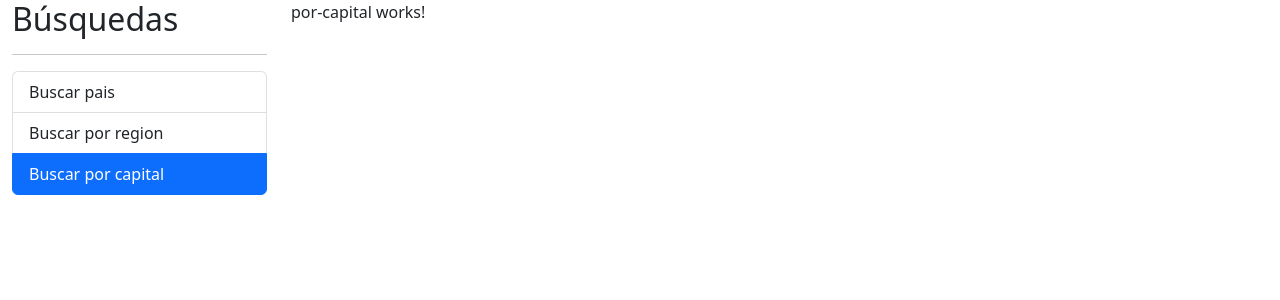
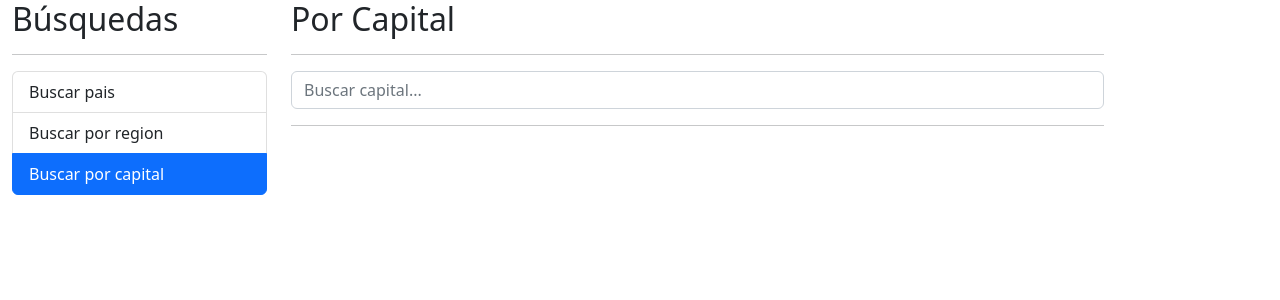
Before and after one commit to christian-lm/ng-paises-app, an Angular app: page /capital in a window 1280 px wide. Shown: the top 300 px of the page. Built offline with nearby package versions, Linux system fonts and the light colour scheme.

Commit message:
- Se implementa la pantalla de buscar por capital - Se configura el placeholder para que sea dinamico

```diff
--- a/src/app/paises/components/pais-input/pais-input.component.html
+++ b/src/app/paises/components/pais-input/pais-input.component.html
@@ -1,7 +1,7 @@
 <form autocomplete="off" (ngSubmit)="buscar()">
   <input type="text"
          name="termino"
-         placeholder="Buscar pais..."
+         [placeholder]="placeholder"
          class="form-control"
          [(ngModel)]="termino"
          (input)="teclaPresionada()">
--- a/src/app/paises/components/pais-input/pais-input.component.ts
+++ b/src/app/paises/components/pais-input/pais-input.component.ts
@@ -1,4 +1,4 @@
-import {Component, EventEmitter, OnInit, Output} from '@angular/core';
+import {Component, EventEmitter, Input, OnInit, Output} from '@angular/core';
 import {debounceTime, Subject} from "rxjs";
 
 @Component({
@@ -13,6 +13,7 @@ export class PaisInputComponent implements OnInit {
   debouncer: Subject<string> = new Subject<string>();
 
   termino: string = '';
+  @Input() placeholder: string = '';
 
   // Se dispara solo cuando se crea el componente
   ngOnInit(): void {
--- a/src/app/paises/components/pais-tabla/pais-tabla.component.html
+++ b/src/app/paises/components/pais-tabla/pais-tabla.component.html
@@ -4,6 +4,7 @@
     <th>#</th>
     <th>Bandera</th>
     <th>Nombre</th>
+    <th>Capital</th>
     <th>Población</th>
   </tr>
   </thead>
@@ -12,6 +13,7 @@
     <td>{{i + 1}}</td>
     <td><img class="small-flag" [src]="pais.flags.png" alt="pais"></td>
     <td>{{pais.name.common}}</td>
+    <td>{{pais.capital}}</td>
     <td>{{pais.population | number}}</td>
     <td><a [routerLink]="['/pais', pais.cca2]">Ver...</a></td>
   </tr>
--- a/src/app/paises/pages/por-capital/por-capital.component.html
+++ b/src/app/paises/pages/por-capital/por-capital.component.html
@@ -1 +1,20 @@
-<p>por-capital works!</p>
+<h2>Por Capital</h2>
+<hr>
+
+<div class="row">
+  <div class="col">
+    <app-pais-input (onEnter)="buscar($event)"
+                    [placeholder]="placeholder">
+    </app-pais-input>
+  </div>
+</div>
+
+<hr>
+
+<div class="alert alert-danger" *ngIf="hayError">No se encontró nada con el termino {{termino}}</div>
+
+<div *ngIf="paises.length > 0" class="row">
+  <div class="col">
+    <app-pais-tabla [paises]="paises"></app-pais-tabla>
+  </div>
+</div>
--- a/src/app/paises/pages/por-capital/por-capital.component.ts
+++ b/src/app/paises/pages/por-capital/por-capital.component.ts
@@ -1,15 +1,39 @@
-import {Component, OnInit} from '@angular/core';
+import {Component} from '@angular/core';
+import {PaisService} from "../../services/pais.service";
+import {Pais} from "../../interfaces/pais.interface";
 
 @Component({
   selector: 'app-por-capital',
   templateUrl: './por-capital.component.html'
 })
-export class PorCapitalComponent implements OnInit {
+export class PorCapitalComponent {
 
-  constructor() {
+  constructor(private paisService: PaisService) {
   }
 
-  ngOnInit(): void {
+  termino: string = '';
+  hayError: boolean = false;
+  paises: Pais[] = [];
+  placeholder: string = 'Buscar capital...';
+
+  /**
+   * Metodo que llama al servicio de buscar paises
+   */
+  buscar(termino: string) {
+    this.hayError = false;
+    this.termino = termino;
+
+    // Llamada al servicio de busqueda de paises
+    this.paisService.buscarPorCapital(this.termino)
+      .subscribe(
+        paises => {
+          console.log(paises);
+          this.paises = paises;
+        },
+        error => {
+          this.hayError = true;
+          this.paises = [];
+        });
   }
 
 }
--- a/src/app/paises/pages/por-pais/por-pais.component.html
+++ b/src/app/paises/pages/por-pais/por-pais.component.html
@@ -3,7 +3,9 @@
 
 <div class="row">
   <div class="col">
-    <app-pais-input (onEnter)="buscar($event)" (onDebounce)="sugerencias(termino)"></app-pais-input>
+    <app-pais-input (onEnter)="buscar($event)"
+                    (onDebounce)="sugerencias(termino)"
+                    [placeholder]="placeholder"></app-pais-input>
   </div>
 </div>
 
@@ -11,7 +13,7 @@
 
 <div class="alert alert-danger" *ngIf="hayError">No se encontró nada con el termino {{termino}}</div>
 
-<div *ngIf="!hayError || paises.length > 0" class="row">
+<div *ngIf="paises.length > 0" class="row">
   <div class="col">
     <app-pais-tabla [paises]="paises"></app-pais-tabla>
   </div>
--- a/src/app/paises/pages/por-pais/por-pais.component.ts
+++ b/src/app/paises/pages/por-pais/por-pais.component.ts
@@ -14,6 +14,7 @@ export class PorPaisComponent {
   termino: string = '';
   hayError: boolean = false;
   paises: Pais[] = [];
+  placeholder: string = 'Buscar país...';
 
   /**
    * Metodo que llama al servicio de buscar paises
--- a/src/app/paises/services/pais.service.ts
+++ b/src/app/paises/services/pais.service.ts
@@ -14,7 +14,7 @@ export class PaisService {
   }
 
   /**
-   * Metodo para la busqueda de pais por parametro
+   * Metodo para la busqueda de pais por nombre Pais
    * @param query
    */
   buscarPais(query: string): Observable<Pais[]> {
@@ -27,4 +27,14 @@ export class PaisService {
     );*/
   }
 
+  /**
+   * Metodo para la busqueda de pais por capital
+   * @param query
+   */
+  buscarPorCapital(query: string): Observable<Pais[]> {
+    const url = `${this.apiURL}/capital/${query}`;
+
+    return this.http.get<Pais[]>(url);
+  }
+
 }
```
